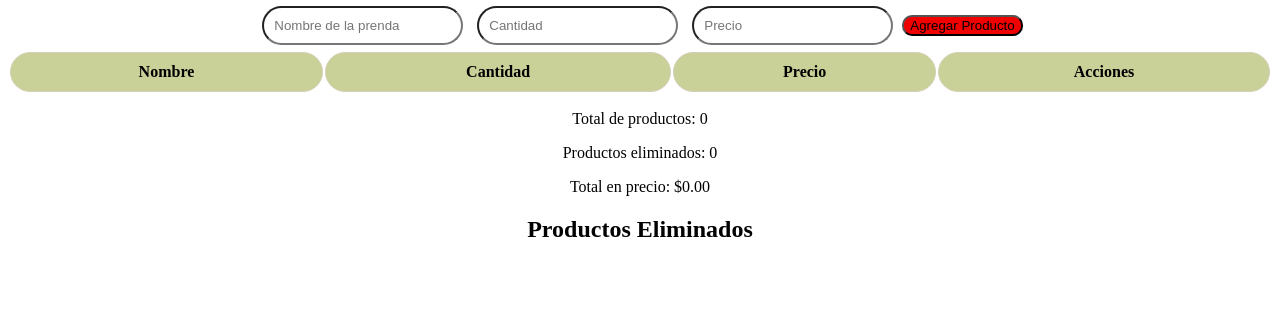
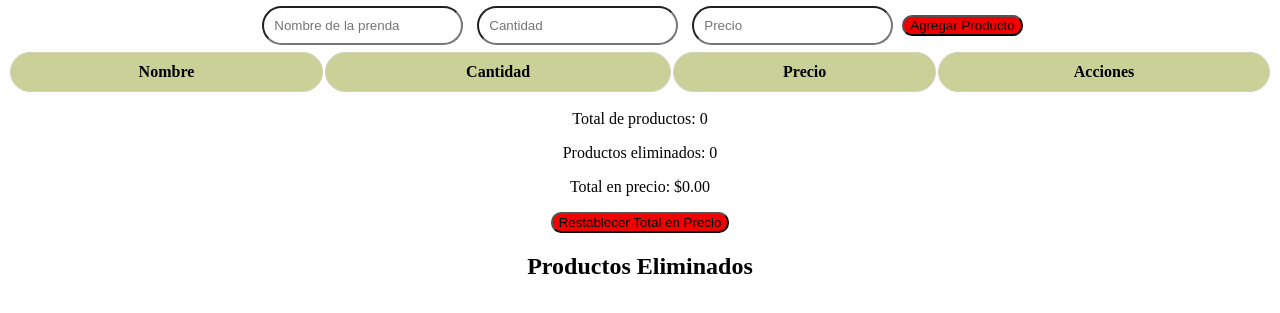
Before and after one commit to Daniel16067/pagos.github.io, a plain HTML site: page index.html in a window 1280 px wide. Shown: the part 79-392 px from the top of the page. Drawn offline with Linux system fonts and the light colour scheme.

Commit message:
Update index.html

```diff
--- a/index.html
+++ b/index.html
@@ -35,6 +35,7 @@
         <p id="totalProductos">Total de productos: 0</p>
         <p id="productosEliminados">Productos eliminados: 0</p>
         <p id="totalPrecio">Total en precio: $0.00</p>
+        <button id="resetPrecio">Restablecer Total en Precio</button>
     </div>
 
     <!-- Lista de productos eliminados -->
```
